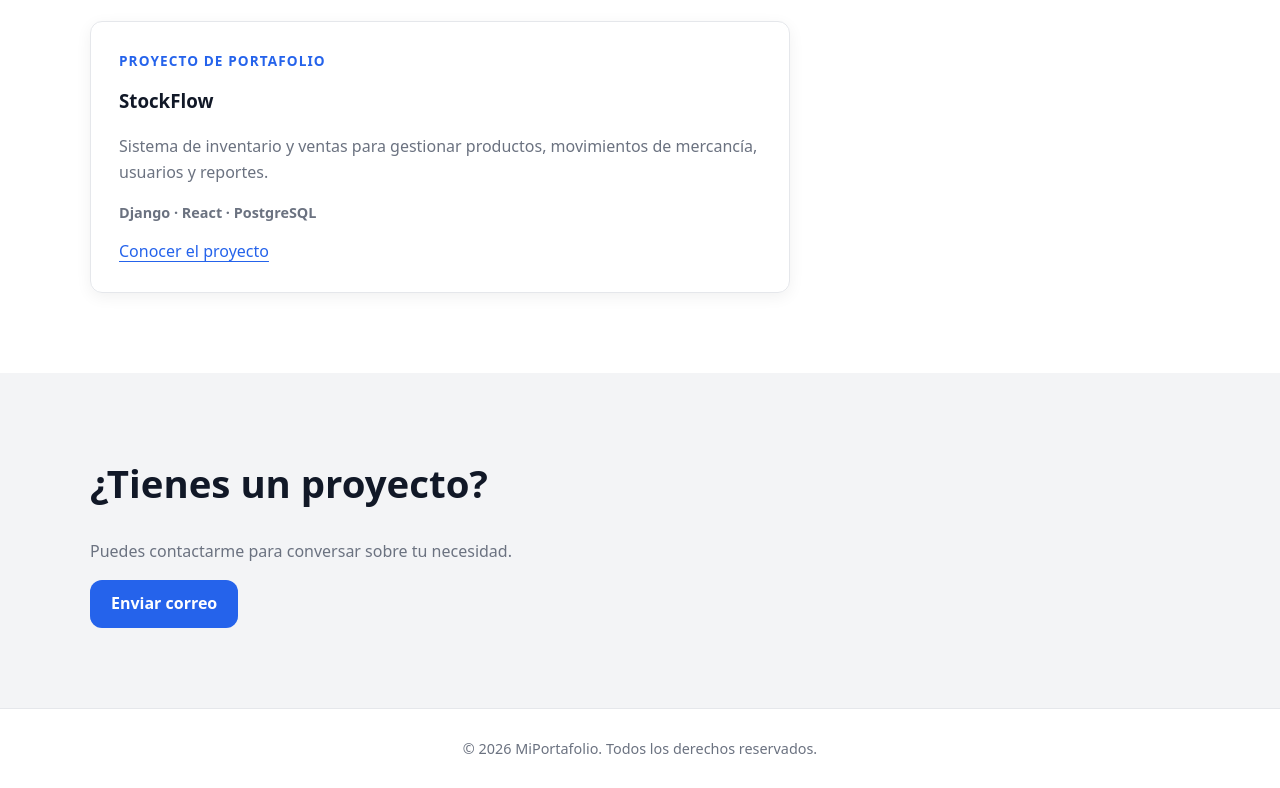
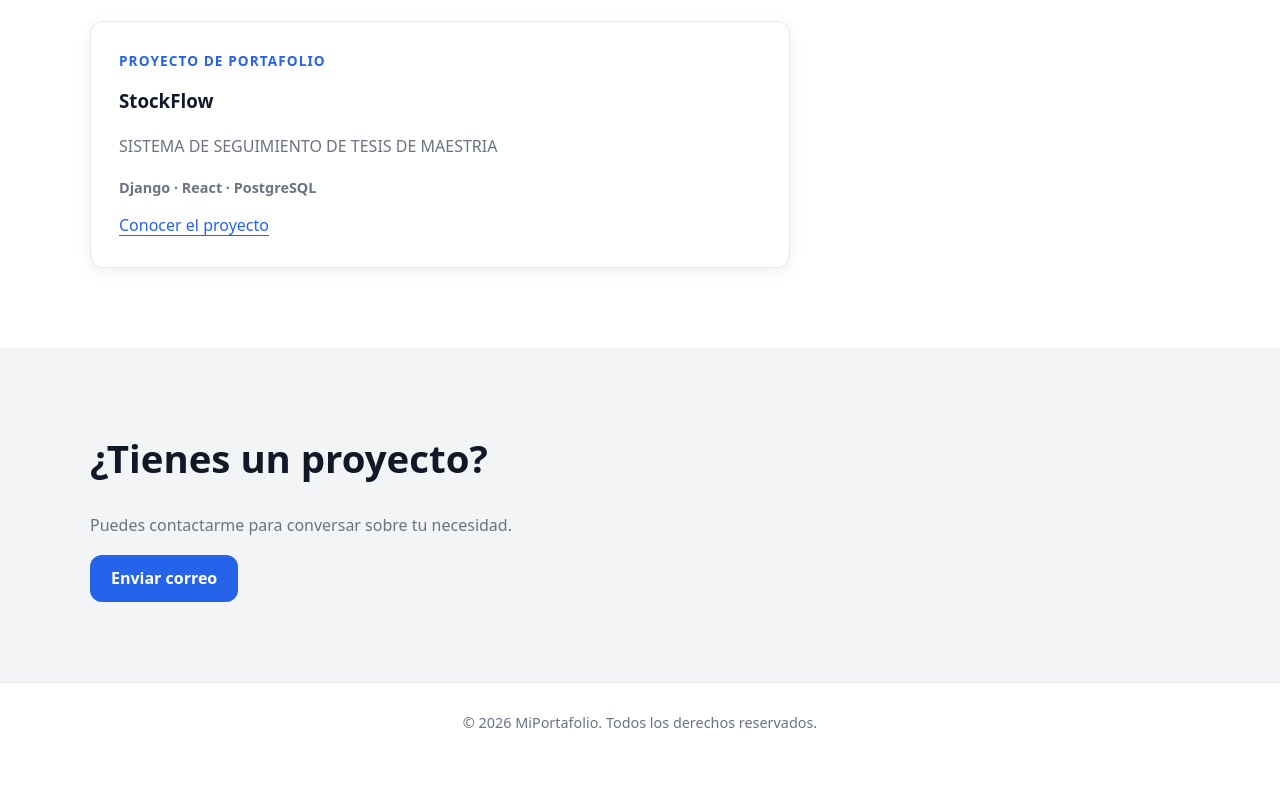
Before and after one commit to mt-ruben/ruben.github.io, a plain HTML site: page index.html in a window 1280 px wide. Shown: the part 1413-2201 px from the top of the page. After the commit the page ends 2176 px from the top, so only its background shows below. Drawn offline with Linux system fonts and the light colour scheme.

Commit message:
Update index.html

```diff
--- a/index.html
+++ b/index.html
@@ -105,9 +105,7 @@
                         <h3>StockFlow</h3>
 
                         <p>
-                            Sistema de inventario y ventas para gestionar
-                            productos, movimientos de mercancía, usuarios
-                            y reportes.
+                             SISTEMA DE SEGUIMIENTO DE TESIS DE MAESTRIA
                         </p>
 
                         <p class="project-tech">
```
